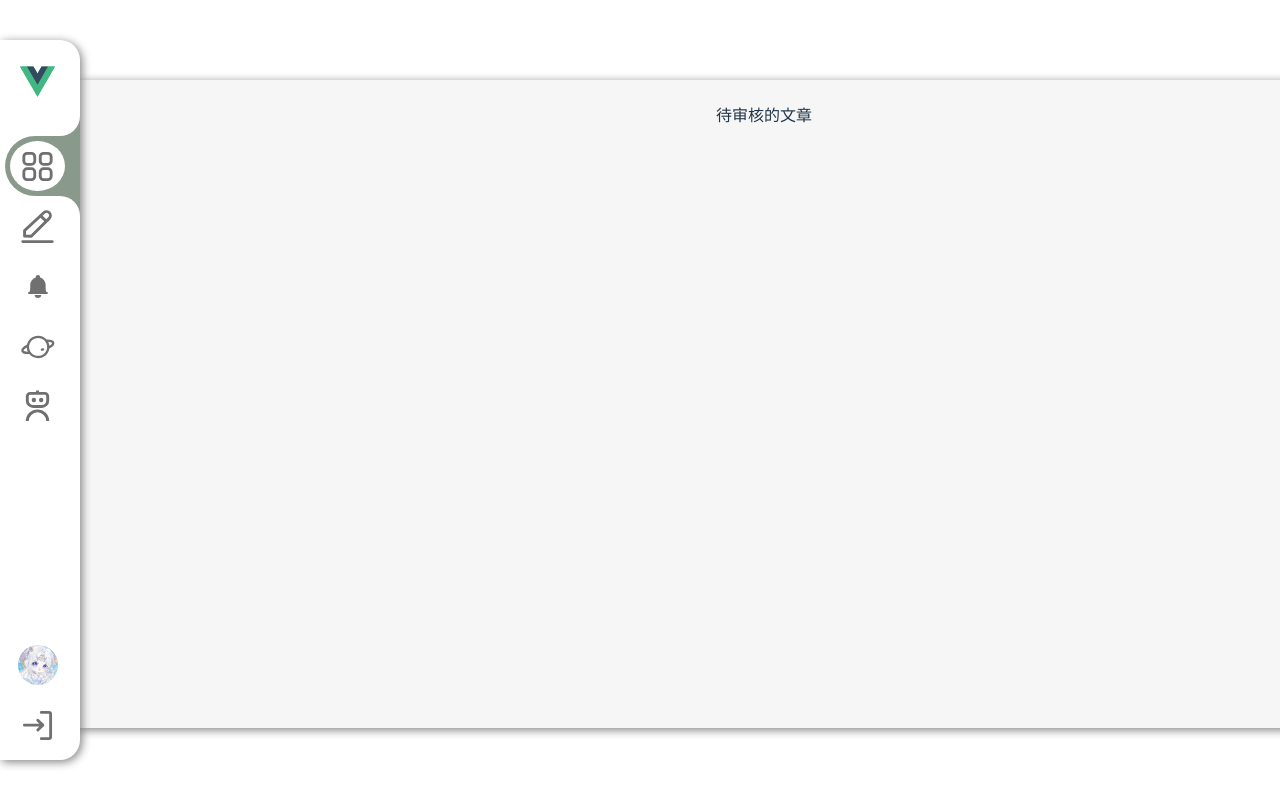
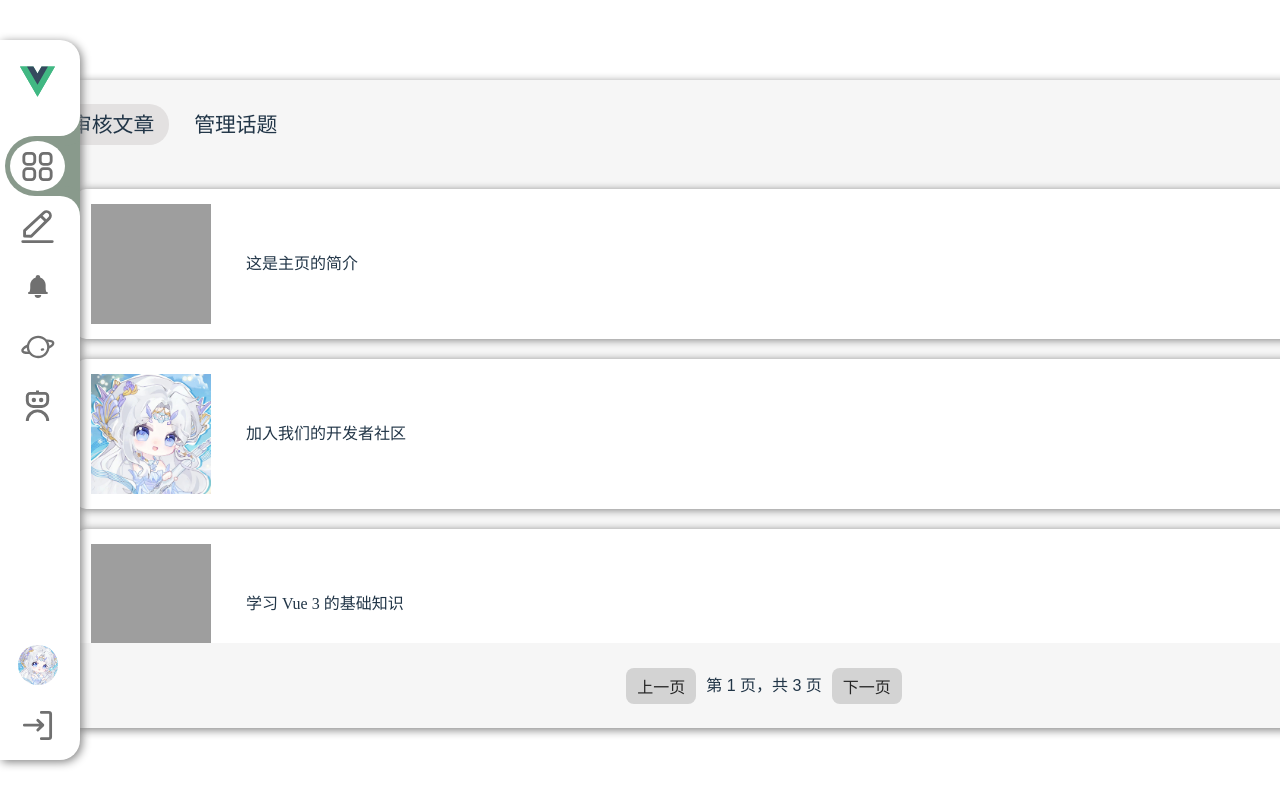
Before and after one commit to suin14/ShiGuangYinJi_frontend, a Vue app: page /#/admin in a window 1280 px wide. Shown: the top 800 px of the page. Built offline with nearby package versions, Linux system fonts and the light colour scheme; grey boxes are pictures that could not be loaded; a web font is replaced by a local one.

Commit message:
主题活动

```diff
--- a/src/components/HomeCard.vue
+++ b/src/components/HomeCard.vue
@@ -45,6 +45,7 @@ export default {
   transition: transform 0.3s ease;
   display: flex;
   flex-direction: column;
+  user-select: none;
 }
 
 .card:hover {
--- a/src/views/AdminPage.vue
+++ b/src/views/AdminPage.vue
@@ -1,16 +1,123 @@
 <script setup>
-import { ref } from 'vue';
+import { ref, computed } from 'vue';
+import vueImage from "@/assets/test1.png";
+import avatarImage from "@/assets/icon/avatar.jpg";
+import testImage from "@/assets/icon/avatar.jpg";
+import addIcon from '@/assets/icon/add.svg';
 
+const currentView = ref('审核');
+const switchView = (view) => {
+  currentView.value = view;
+};
+
+// 添加话题
+const addTopic = () => {
+  const newTopic = prompt("请输入新话题名称：");
+  if (newTopic) {
+    topics.value.push(newTopic);
+  }
+};
+
+// 删除话题
+const deleteTopic = (index) => {
+  topics.value.splice(index, 1);
+};
+
+const cards = ref([
+  { imageSrc: vueImage, title: '欢迎来到主页', userAvatar: avatarImage, userName: 'Momo', content: '这是主页的简介' },
+  { imageSrc: testImage, title: '开发者社区', userAvatar: avatarImage, userName: '张三', content: '加入我们的开发者社区' },
+  { imageSrc: vueImage, title: 'Vue 3 教程', userAvatar: avatarImage, userName: '李四', content: '学习 Vue 3 的基础知识' },
+  { imageSrc: testImage, title: 'JavaScript 学习', userAvatar: avatarImage, userName: '王五', content: '深入了解 JavaScript 语言' },
+  { imageSrc: vueImage, title: '欢迎来到主页', userAvatar: avatarImage, userName: 'Momo', content: '这里是一个欢迎页面' },
+  { imageSrc: testImage, title: '开发者社区', userAvatar: avatarImage, userName: '张三', content: '加入社区获取关于技术文章' },
+  { imageSrc: vueImage, title: 'Vue 3 教程', userAvatar: avatarImage, userName: '李四', content: '本教程适合初学者' },
+  { imageSrc: testImage, title: 'JavaScript 学习', userAvatar: avatarImage, userName: '王五', content: '提供详细的 JavaScript 教程' }
+]);
+
+const topics = ref([
+  '科技',
+  '健康',
+  '旅游',
+  '教育',
+  '娱乐',
+  '健康',
+  '旅游',
+  '教育',
+  '娱乐'
+]);
+
+const currentPage = ref(1);
+const pageSize = ref(3);
+const totalPages = computed(() => Math.ceil(cards.value.length / pageSize.value));
+
+const paginatedCards = computed(() => {
+  const start = (currentPage.value - 1) * pageSize.value;
+  const end = start + pageSize.value;
+  return cards.value.slice(start, end);
+});
+
+const nextPage = () => {
+  if (currentPage.value < totalPages.value) currentPage.value++;
+};
+
+const prevPage = () => {
+  if (currentPage.value > 1) currentPage.value--;
+};
 </script>
 
 <template>
-
   <div class="container">
     <div class="left-box">
-      待审核的文章
+      <div class="top-navi">
+        <span @click="switchView('审核')" :class="{ active: currentView === '审核' }">审核文章</span>
+        <span @click="switchView('话题')" :class="{ active: currentView === '话题' }">管理话题</span>
+      </div>
+
+      <div class="navi-content">
+        <div v-for="(card, index) in paginatedCards" :key="index" class="content-card" v-if="currentView === '审核'">
+          <img :src="card.imageSrc" alt="Card Image" class="card-image" />
+
+          <div class="card-content">
+            <span>{{ card.content }}</span>
+          </div>
+
+          <div class="card-details">
+            <h3 class="card-title">{{ card.title }}</h3>
+
+            <div class="card-header">
+              <img :src="card.userAvatar" alt="User Avatar" class="avatar-image" />
+              <span class="user-name">{{ card.userName }}</span>
+            </div>
+          </div>
+        </div>
+
+        <div v-if="currentView === '话题'">
+          <div class="topic-container">
+            <!-- 话题列表 -->
+            <ul class="topic-list">
+              <li v-for="(topic, index) in topics" :key="index" class="topic-item">
+                <!-- 左侧话题名称 -->
+                <span class="topic-name">{{ topic }}</span>
+
+                <!-- 右侧删除按钮 -->
+                <button @click="deleteTopic(index)" class="delete-button">删除</button>
+              </li>
+            </ul>
+
+            <button @click="addTopic" class="add-button">
+              <img :src="addIcon" alt="Add Icon" class="add-icon" />
+            </button>
+          </div>
+        </div>
+      </div>
+
+      <!-- Pagination Controls -->
+      <div class="pagination-controls" v-if="currentView === '审核'">
+        <button @click="prevPage" :disabled="currentPage === 1">上一页</button>
+        <span>第 {{ currentPage }} 页，共 {{ totalPages }} 页</span>
+        <button @click="nextPage" :disabled="currentPage === totalPages">下一页</button>
+      </div>
     </div>
-
-
   </div>
 </template>
 
@@ -30,6 +137,209 @@ import { ref } from 'vue';
   height: 75vh;
   margin-top: 5vh;
   margin-right: 5vh;
+  display: flex;
+  flex-direction: column;
 }
 
+.top-navi {
+  margin-bottom: 3vh;
+  cursor: pointer;
+  user-select: none;
+  display: flex;
+  gap: 10px;
+}
+
+.top-navi span {
+  font-size: 1.3em;
+  padding: 5px 15px;
+  border-radius: 20px;
+  transition: background-color 0.3s ease;
+}
+
+.active {
+  font-weight: bold;
+  color: #213547;
+  font-family: 'ShangGuB', sans-serif;
+  background-color: #e3e1e1;
+}
+
+.navi-content {
+  flex-grow: 1;
+  margin: 10px;
+  overflow-y: auto;
+}
+
+.content-card {
+  display: flex;
+  background-color: #fff;
+  padding: 15px;
+  border-radius: 10px;
+  margin: 10px 20px 20px 10px;
+  box-shadow: 1px 1px 8px rgb(128, 128, 128);
+  justify-content: space-between;
+  align-items: center;
+}
+
+.card-image {
+  width: 120px;
+  height: 120px;
+  margin-right: 25px;
+}
+
+.card-content {
+  flex-grow: 1;
+  padding: 0 10px;
+  text-align: left;
+  width: 60vh;
+  font-family: 黑体 , serif;
+}
+
+.card-details {
+  display: flex;
+  flex-direction: column;
+  align-items: flex-end;
+  margin-right: 20px;
+}
+
+.card-header {
+  display: flex;
+  align-items: center;
+}
+
+.avatar-image {
+  width: 50px;
+  height: 50px;
+  border-radius: 50%;
+  margin-right: 10px;
+}
+
+.user-name {
+  font-size: 14px;
+  color: #555;
+}
+
+.card-title {
+  font-size: 18px;
+  font-weight: bold;
+  color: #333;
+  margin-top: 8px;
+  font-family: 'ShangGuB', sans-serif;
+}
+
+/* 美化滚动条 */
+.navi-content::-webkit-scrollbar {
+  width: 10px;
+}
+
+.navi-content::-webkit-scrollbar-thumb {
+  background: white;
+  border-radius: 10px;
+}
+
+.navi-content::-webkit-scrollbar-track {
+  background: rgba(0, 0, 0, 0.1);
+  border-radius: 10px;
+}
+
+/* 翻页按钮 */
+.pagination-controls {
+  display: flex;
+  justify-content: center;
+  align-items: center;
+  margin-top: 15px;
+  outline: none;
+}
+
+.pagination-controls button {
+  padding: 5px 10px;
+  font-size: 16px;
+  cursor: pointer;
+  background-color: lightgray;
+  color: #242424;
+  outline: none;
+}
+
+.pagination-controls button:hover {
+  background-color: #b7b7b7;
+  outline: none;
+}
+
+.pagination-controls span {
+  margin: 0 10px;
+}
+
+/* 话题 */
+.topic-container {
+  width: 90%;
+  margin: 0 auto;
+  padding: 10px;
+  border-radius: 8px;
+}
+
+.add-button {
+  display: block;
+  width: 100%;
+  padding: 10px;
+  margin-bottom: 15px;
+  background-color: transparent;
+  color: #fff;
+  border: none;
+  border-radius: 4px;
+  cursor: pointer;
+  font-size: 16px;
+  text-align: center;
+  transition: background-color 0.3s;
+}
+
+.add-icon {
+  width: 20px;
+  height: 20px;
+  margin-right: 8px;
+}
+
+.add-button:hover {
+  background-color: lightgray;
+  outline: none;
+}
+.add-button:focus {
+  outline: none;
+}
+
+/* 话题列表样式 */
+.topic-list {
+  list-style-type: none;
+  padding: 0;
+  margin: 0;
+}
+
+.topic-item {
+  display: flex;
+  justify-content: space-between;
+  align-items: center;
+  padding: 10px;
+  border-bottom: 1px solid #ddd;
+}
+
+/* 话题名称样式 */
+.topic-name {
+  font-size: 16px;
+  color: #333;
+}
+
+/* 删除按钮样式 */
+.delete-button {
+  background-color: #ff4d4d;
+  color: #fff;
+  border: none;
+  border-radius: 4px;
+  padding: 5px 10px;
+  cursor: pointer;
+  font-size: 14px;
+  transition: background-color 0.3s;
+}
+
+.delete-button:hover {
+  background-color: #ff1a1a;
+  outline: none;
+}
 </style>
--- a/src/views/HomePage.vue
+++ b/src/views/HomePage.vue
@@ -58,6 +58,8 @@ const cards = ref([
     userName: '王五'
   }
 ]);
+
+const topics= ref(['冬日摄影', '考研']);
 
 const switchView = (view) => {
   currentView.value = view;
@@ -133,8 +135,15 @@ onBeforeUnmount(() => {
     <div class="content">
       <div class="top-navi">
         <span @click="switchView('推荐')" :class="{ active: currentView === '推荐' }">推荐</span>
-        <span> | </span>
         <span @click="switchView('关注')" :class="{ active: currentView === '关注' }">关注</span>
+        <span
+            v-for="(t, index) in topics"
+            :key="index"
+            @click="switchView(t)"
+            :class="{ active: currentView === t }"
+        >
+          {{ t }}
+        </span>
       </div>
 
       <div class="navi-content">
@@ -179,16 +188,22 @@ onBeforeUnmount(() => {
   margin-bottom: 3vh;
   cursor: pointer;
   user-select: none;
+  display: flex;
+  gap: 10px;
 }
 
 .top-navi span {
   font-size: 1.3em;
+  padding: 5px 15px;
+  border-radius: 20px;
+  transition: background-color 0.3s ease;
 }
 
 .active {
   font-weight: bold;
   color: #213547;
   font-family: 'ShangGuB', sans-serif;
+  background-color: #f0f0f0;
 }
 
 .input-box {
--- a/src/views/UserPage.vue
+++ b/src/views/UserPage.vue
@@ -145,6 +145,7 @@ function gotoAdmin() {
 .btn-admin:hover {
   background-color: #444343;
   transform: scale(1.1);
+  outline: none;
 }
 
 .btn-admin span{
```
